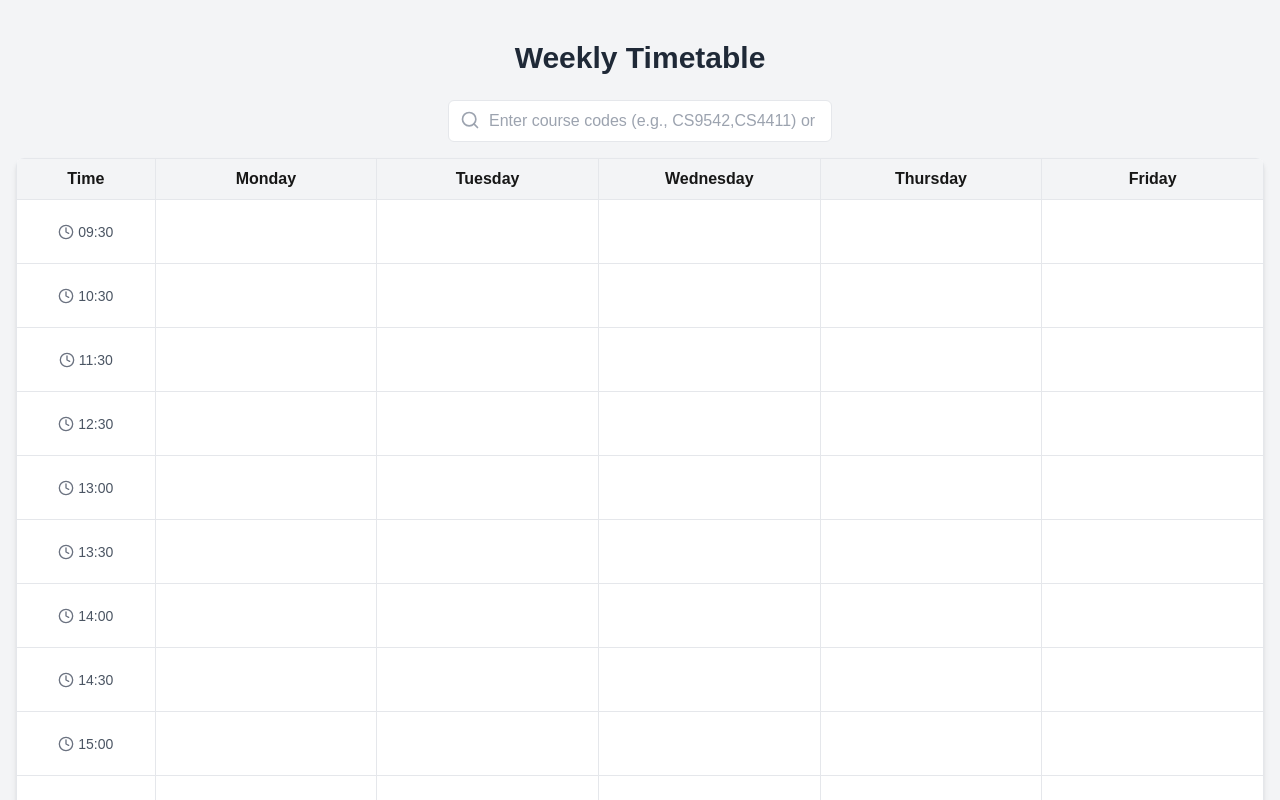
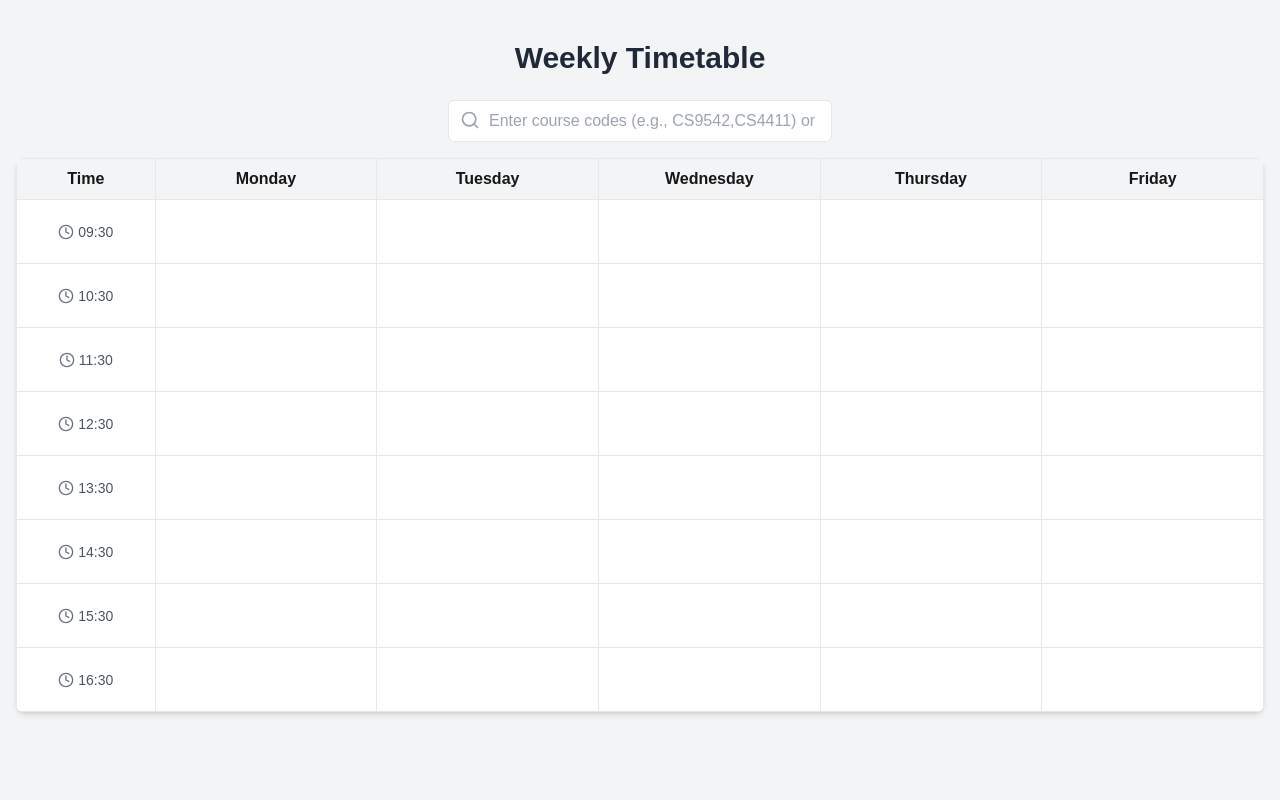
Before and after one commit to 365cent/weekly-timetable, a Next.js app: page / in a window 1280 px wide. Shown: the top 800 px of the page. Built offline with nearby package versions, Linux system fonts and the light colour scheme.

Commit message:
fix: revert change

```diff
--- a/src/components/timetable.tsx
+++ b/src/components/timetable.tsx
@@ -8,10 +8,7 @@ import type { Course } from '@/lib/types'
 
 const days = ['Monday', 'Tuesday', 'Wednesday', 'Thursday', 'Friday']
 const timeSlots = [
-  '09:30', '10:30', '11:30',
-  '12:30', '13:00', '13:30',
-  '14:00', '14:30', '15:00',
-  '15:30', '16:00', '16:30'
+    '09:30', '10:30', '11:30', '12:30', '13:30', '14:30', '15:30', '16:30'
 ]
 
 const courseColors = [
```
